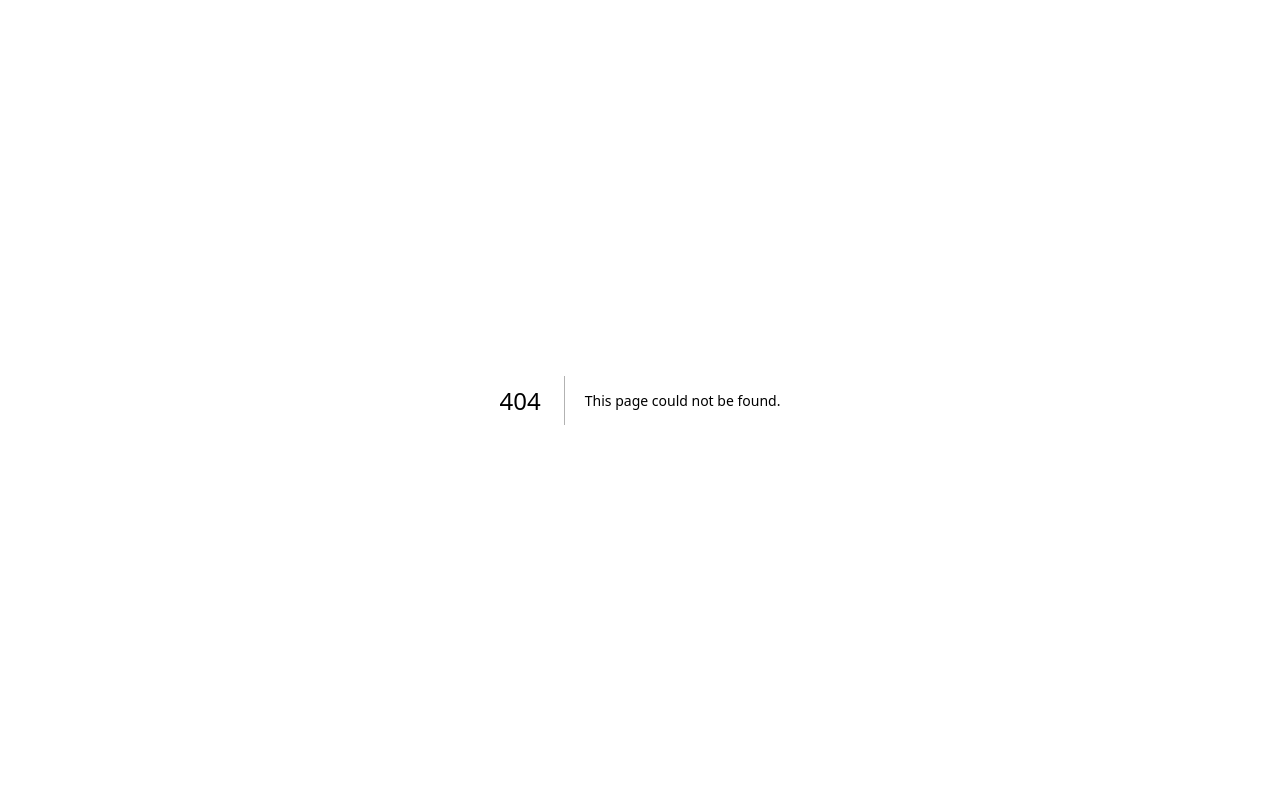
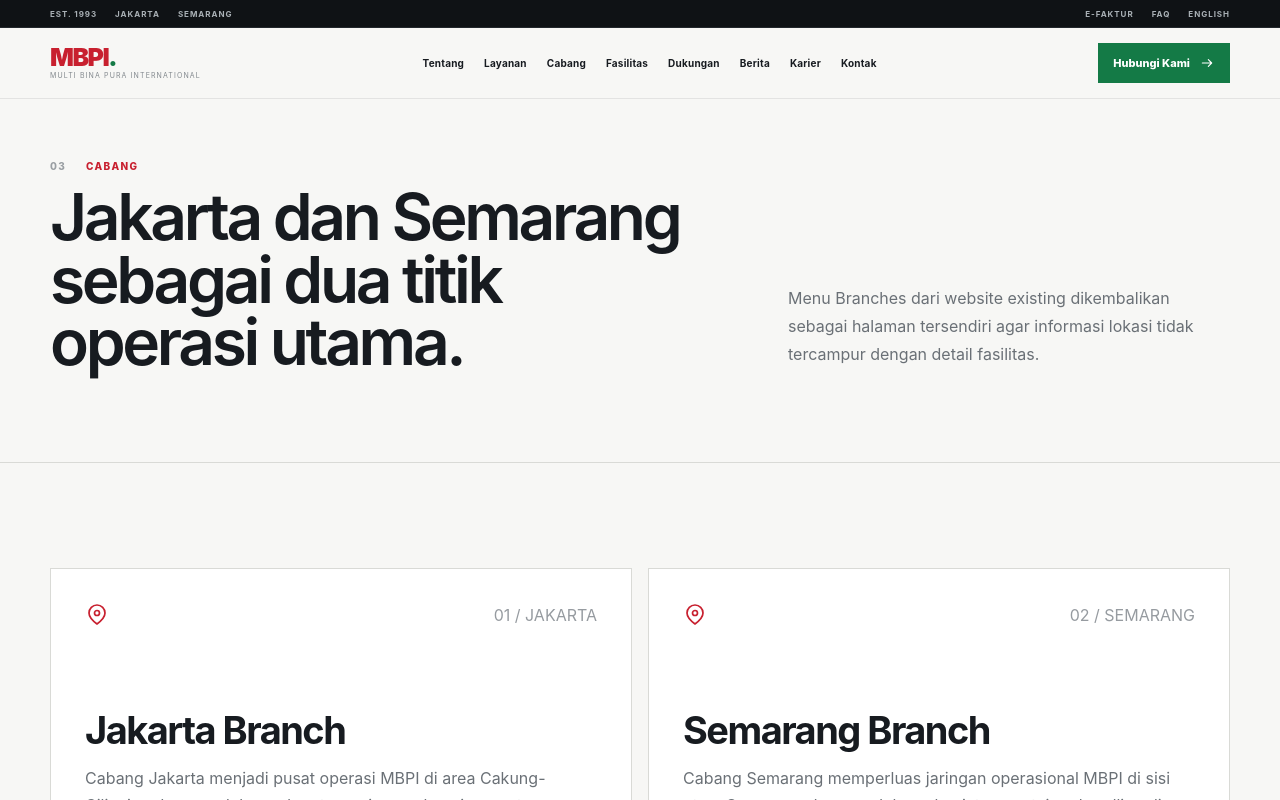
Before and after one commit to nabillazachra/mbpi-revamp, a Next.js app: page /id/branches in a window 1280 px wide. Before the commit this address had no page. Shown: the top 800 px of the page. Built offline with nearby package versions, Linux system fonts and the light colour scheme.

Commit message:
route: add Indonesian branches page

```diff
--- /dev/null
+++ b/app/id/branches/page.js
@@ -0,0 +1,3 @@
+import BranchesPage from '../../../components/BranchesPage';
+export const metadata={title:'Cabang'};
+export default function Page(){return <BranchesPage lang="id"/>}
```
